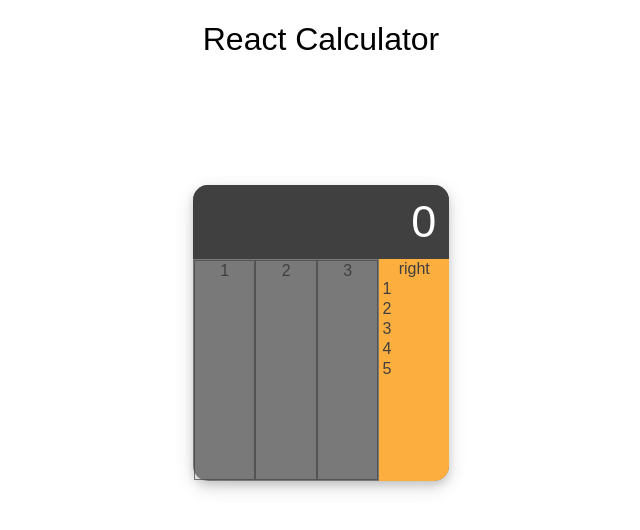
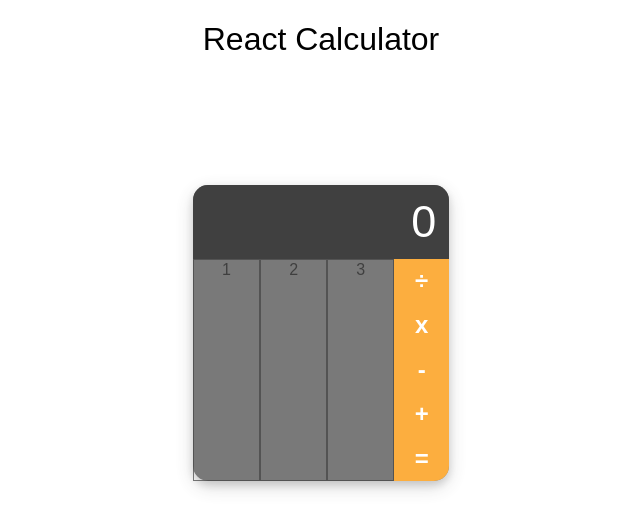
Before and after one commit to raseward14/react_calculator, a React (Create React App) app in the folder client/: page / in a window 1280 px wide. Shown: the top 530 px of the page, without its empty margins (319-959 px from the left). Built offline with nearby package versions, Linux system fonts and the light colour scheme; a web font is replaced by a local one.

Commit message:
operator pane mvp done

```diff
--- a/client/src/components/Layout/index.js
+++ b/client/src/components/Layout/index.js
@@ -16,18 +16,37 @@ const Layout = () => {
                     <tr className='interface'>
                         <th className='left'>
                             <tr className='c-container'>
-                                <th className='c1'>1</th>
-                                <th className='c2'>2</th>
-                                <th className='c3'>3</th>
+                                <th className='left-columns'>1</th>
+                                <th className='left-columns'>2</th>
+                                <th className='left-columns'>3</th>
                             </tr>
-                            <tr></tr>
+                            {/* <tr>                                     <td className=''>1</td>
+                                <td className=''>2</td>
+                                <td className=''>3</td>
+                            </tr>
+                            <tr>                                     <td className=''>1</td>
+                                <td className=''>2</td>
+                                <td className=''>3</td>
+                            </tr>
+                            <tr>                                     <td className=''>1</td>
+                                <td className=''>2</td>
+                                <td className=''>3</td>
+                            </tr>
+                            <tr>                                     <td className=''>1</td>
+                                <td className=''>2</td>
+                                <td className=''>3</td>
+                            </tr>
+                            <tr>                                     <td className=''>1</td>
+                                <td className=''>2</td>
+                                <td className=''>3</td>
+                            </tr> */}
                         </th>
-                        <th className='right'>right
-                        <tr>1</tr>
-                        <tr>2</tr>
-                        <tr>3</tr>
-                        <tr>4</tr>
-                        <tr>5</tr>
+                        <th className='right'>
+                            <tr className='right-row bold'>÷</tr>
+                            <tr className='right-row bold'>x</tr>
+                            <tr className='right-row bold'>-</tr>
+                            <tr className='right-row bold'>+</tr>
+                            <tr className='right-row right-corner bold'>=</tr>
                         </th>
                     </tr>
                 </tbody>
--- a/client/src/components/Layout/style.css
+++ b/client/src/components/Layout/style.css
@@ -56,29 +56,54 @@ h1 {
 .left {
     flex-grow: 4;
     display: flex;
+    padding: 0px;
+    flex-direction: row;
 }
 
 .c-container {
     display: flex;
     width: 100%;
-    ;
 }
 
 .c-container > * {
     border: 1px solid rgba(6, 6, 6, 0.718);
 }
 
-.c1 {
+.left-columns {
     flex-grow: 1;
 }
-.c2 {
-    flex-grow: 1;
-}
-.c3 {
-    flex-grow: 1;
-}
+
 .right {
     background-color: rgb(251, 147, 0);
     flex-grow: 1;
     border-bottom-right-radius: 15px;
+    display: flex;
+    flex-direction: column;
+    padding: 0px;
 }
+
+/* th.right-row  {
+    border: 1px solid rgba(6, 6, 6, 0.718);
+} */
+
+.right-row {
+    flex-grow: 1;
+    display: flex;
+    flex-direction: row;
+    align-items: center;
+    margin: auto;
+}
+
+.bold {
+    font-size: 24px;
+    font-weight: 800;
+    color: white;
+}
+
+.right-corner {
+    border-bottom-right-radius: 15px;
+}
+
+.left-corner {
+    border-bottom-left-radius: 15px;
+}
```
